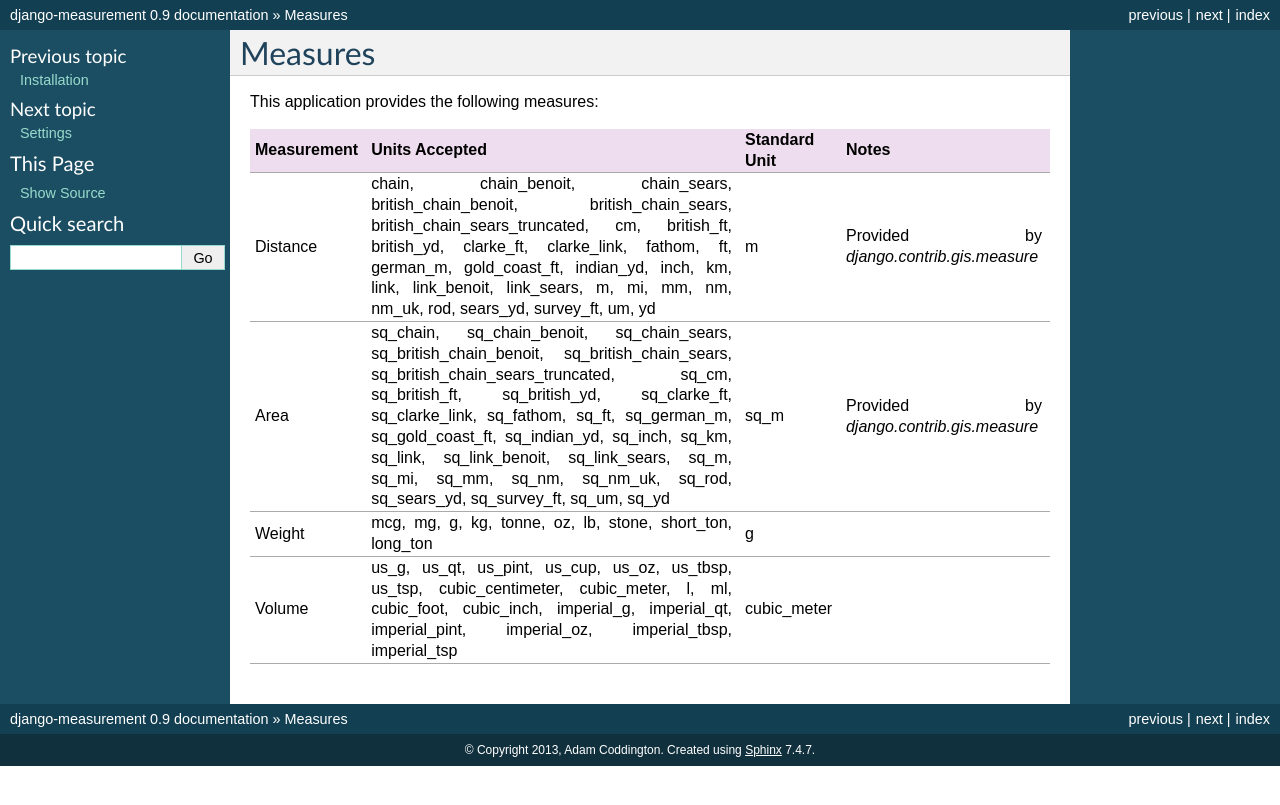
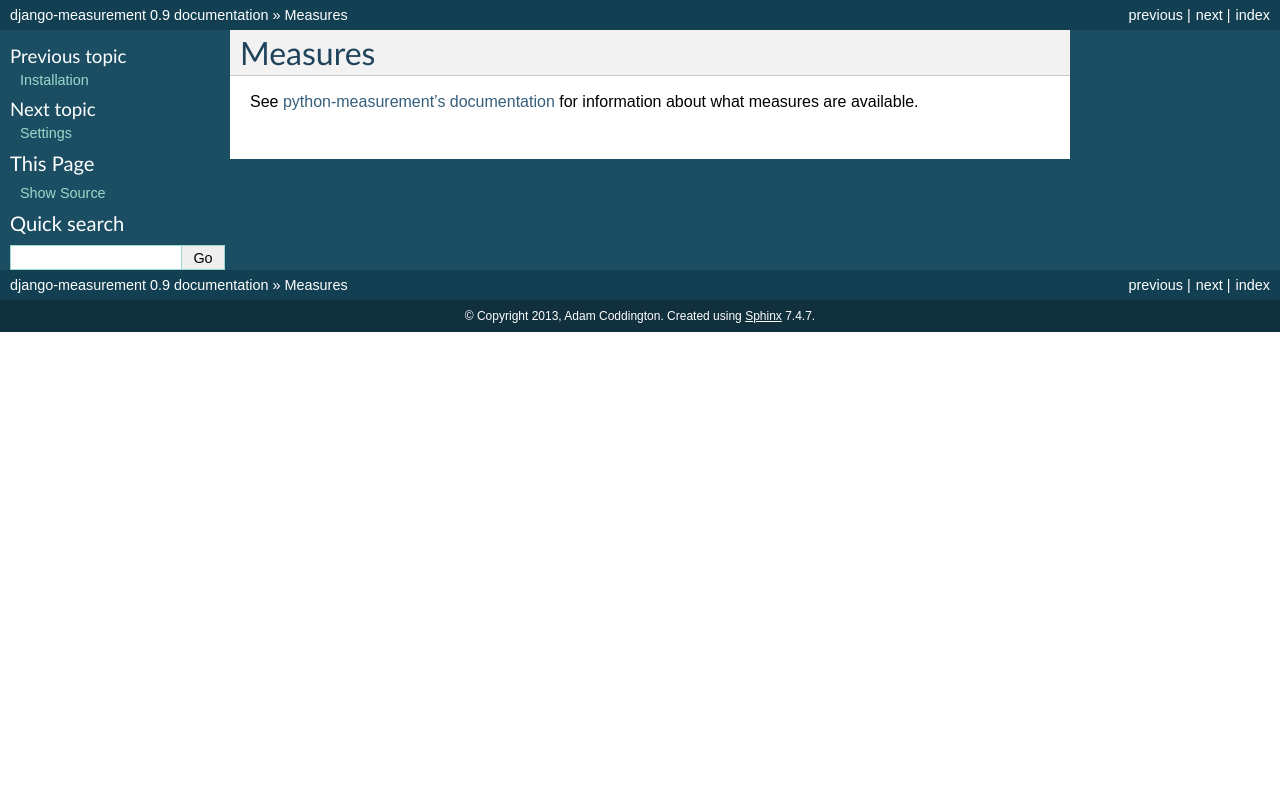
Before and after one commit to coddingtonbear/django-measurement, a Sphinx documentation site: the page built from docs/topics/measures.rst, in a window 1280 px wide. Shown: the top 805 px of the page. Built offline with Sphinx 7.4.7, drawn with Linux system fonts in a browser that asks for light colours.

Commit message:
Updating documentation to point to python-measurement where appropriate.

```diff
--- a/docs/topics/measures.rst
+++ b/docs/topics/measures.rst
@@ -2,16 +2,5 @@
 Measures
 ========
 
-This application provides the following measures:
-
-+-------------+--------------------------------------------------------------------------------------------------------------------------------------------------------------------------------------------------------------------------------------------------------------------------------------------------------------------------------------------------------------------------------------------------------------+---------------+------------------------------------------+
-| Measurement | Units Accepted                                                                                                                                                                                                                                                                                                                                                                                               | Standard Unit | Notes                                    |
-+=============+==============================================================================================================================================================================================================================================================================================================================================================================================================+===============+==========================================+
-| Distance    | chain, chain_benoit, chain_sears, british_chain_benoit, british_chain_sears, british_chain_sears_truncated, cm, british_ft, british_yd, clarke_ft, clarke_link, fathom, ft, german_m, gold_coast_ft, indian_yd, inch, km, link, link_benoit, link_sears, m, mi, mm, nm, nm_uk, rod, sears_yd, survey_ft, um, yd                                                                                              | m             | Provided by `django.contrib.gis.measure` |
-+-------------+--------------------------------------------------------------------------------------------------------------------------------------------------------------------------------------------------------------------------------------------------------------------------------------------------------------------------------------------------------------------------------------------------------------+---------------+------------------------------------------+
-| Area        | sq_chain, sq_chain_benoit, sq_chain_sears, sq_british_chain_benoit, sq_british_chain_sears, sq_british_chain_sears_truncated, sq_cm, sq_british_ft, sq_british_yd, sq_clarke_ft, sq_clarke_link, sq_fathom, sq_ft, sq_german_m, sq_gold_coast_ft, sq_indian_yd, sq_inch, sq_km, sq_link, sq_link_benoit, sq_link_sears, sq_m, sq_mi, sq_mm, sq_nm, sq_nm_uk, sq_rod, sq_sears_yd, sq_survey_ft, sq_um, sq_yd | sq_m          | Provided by `django.contrib.gis.measure` |
-+-------------+--------------------------------------------------------------------------------------------------------------------------------------------------------------------------------------------------------------------------------------------------------------------------------------------------------------------------------------------------------------------------------------------------------------+---------------+------------------------------------------+
-| Weight      | mcg, mg, g, kg, tonne, oz, lb, stone, short_ton, long_ton                                                                                                                                                                                                                                                                                                                                                    | g             |                                          |
-+-------------+--------------------------------------------------------------------------------------------------------------------------------------------------------------------------------------------------------------------------------------------------------------------------------------------------------------------------------------------------------------------------------------------------------------+---------------+------------------------------------------+
-| Volume      | us_g, us_qt, us_pint, us_cup, us_oz, us_tbsp, us_tsp, cubic_centimeter, cubic_meter, l, ml, cubic_foot, cubic_inch, imperial_g, imperial_qt, imperial_pint, imperial_oz, imperial_tbsp, imperial_tsp                                                                                                                                                                                                         | cubic_meter   |                                          |
-+-------------+--------------------------------------------------------------------------------------------------------------------------------------------------------------------------------------------------------------------------------------------------------------------------------------------------------------------------------------------------------------------------------------------------------------+---------------+------------------------------------------+
+See `python-measurement's documentation <http://python-measurement.readthedocs.org/en/latest/topics/measures.html>`_
+for information about what measures are available.
--- a/docs/topics/use.rst
+++ b/docs/topics/use.rst
@@ -11,5 +11,5 @@ and use it for easily handling measurements like so::
     print w            # '135.0 lb'
     print w.kg         # '61.234919999999995'
 
-See `Django's documentation on Measurement Objects <https://docs.djangoproject.com/en/dev/ref/contrib/gis/measure/>`_
+See `Python-measurement's documentation <http://python-measurement.readthedocs.org/en/latest/topics/use.html>`_
 for more information about interacting with measurements.
```
